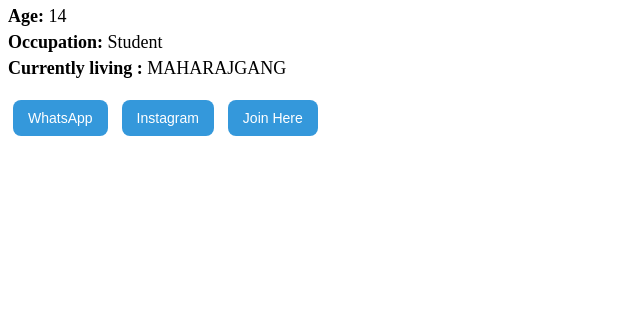
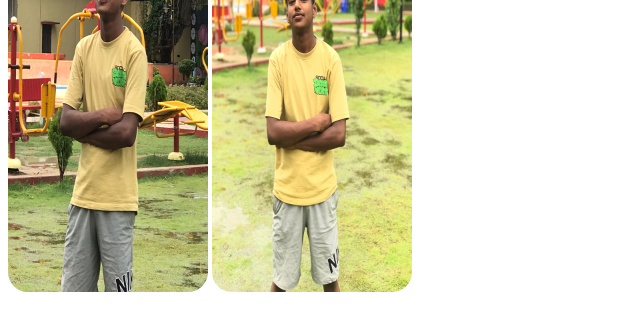
Before and after one commit to Jayveer84/ashish-website, a plain HTML site: page index.html in a window 1280 px wide. Shown: the part 116-442 px from the top of the page, without its empty margins (0-640 px from the left). Drawn offline with Linux system fonts and the light colour scheme.

Commit message:
Update index.html

```diff
--- a/index.html
+++ b/index.html
@@ -9,8 +9,8 @@
     <link rel="stylesheet" href="style.css">
 </head>
 <body>
-    <img src="photo.png" alt="my profile" width="200" height="400">
-    <img src="photo.png" alt="my profile" width="200" height="400">
+    <img src="ashish1.jpg" alt="my profile" width="200" height="400">
+    <img src="ashish0.jpg" alt="my profile" width="200" height="400">
 
     <h1> AASHISH KUMAR SHAH </h1>
 
```
